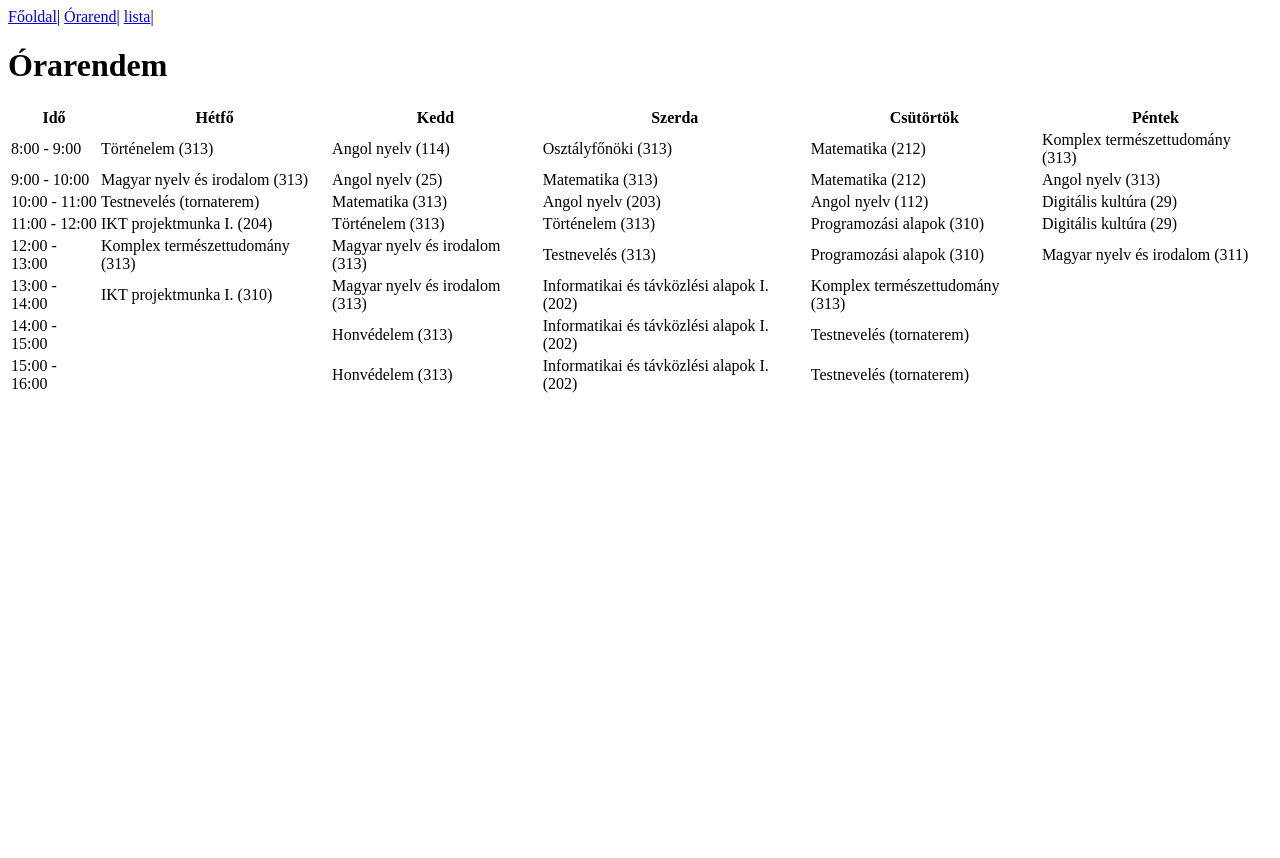
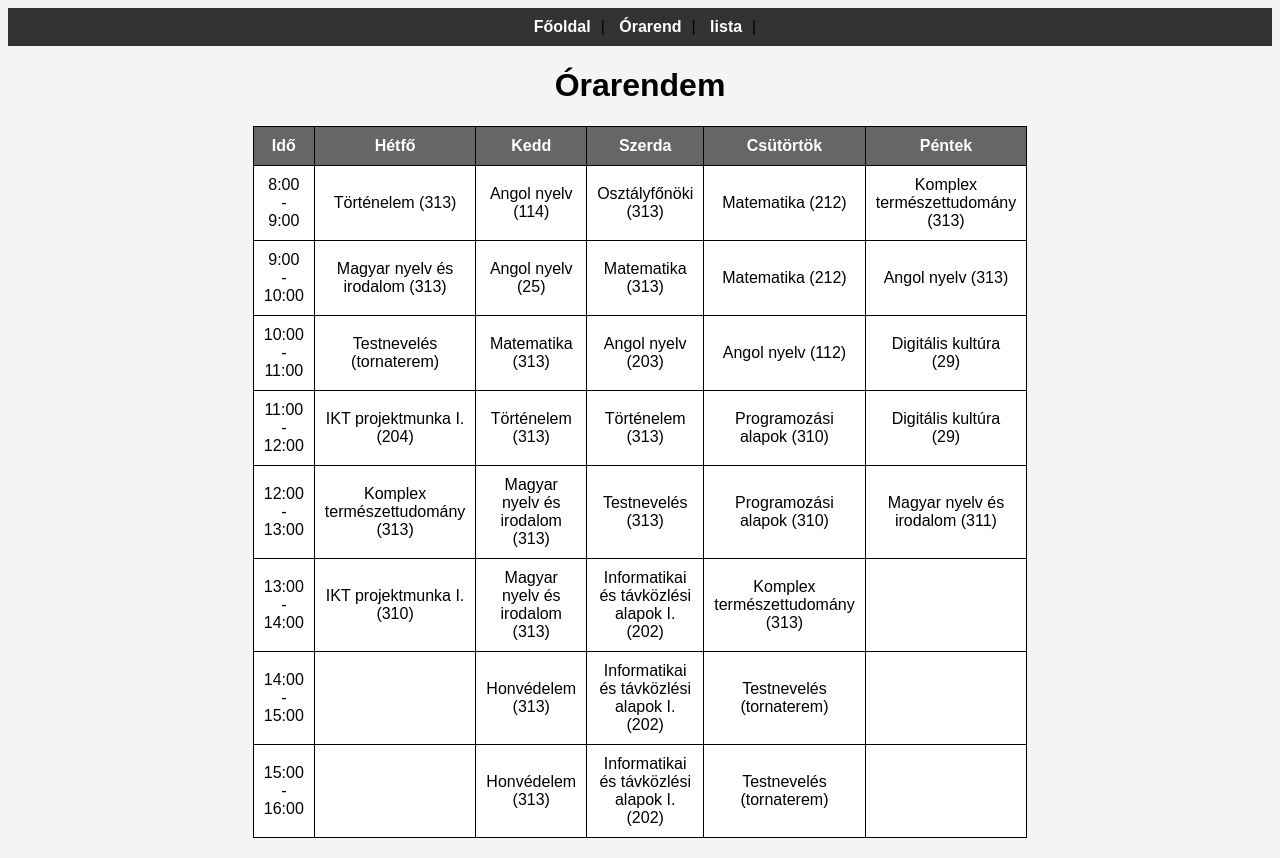
Before and after one commit to Lorifr1/IKT1, a plain HTML site: page orarend.html in a window 1280 px wide. Before the commit the page ends 800 px from the top, so only its background shows below. Drawn offline with Linux system fonts and the light colour scheme.

Commit message:
orarend2

```diff
--- a/css/style.css
+++ b/css/style.css
@@ -1,3 +1,30 @@
-body{
-
+body {
+    font-family: Arial, sans-serif;
+    background-color: #f4f4f4;
+    text-align: center;
 }
+nav {
+    background-color: #333;
+    padding: 10px;
+}
+nav a {
+    color: white;
+    margin: 10px;
+    text-decoration: none;
+    font-weight: bold;
+}
+table {
+    width: 60%;
+    margin: 20px auto;
+    border-collapse: collapse;
+    background-color: white;
+}
+th, td {
+    border: 1px solid black;
+    padding: 10px;
+    text-align: center;
+}
+th {
+    background-color: #666;
+    color: white;
+}
```
